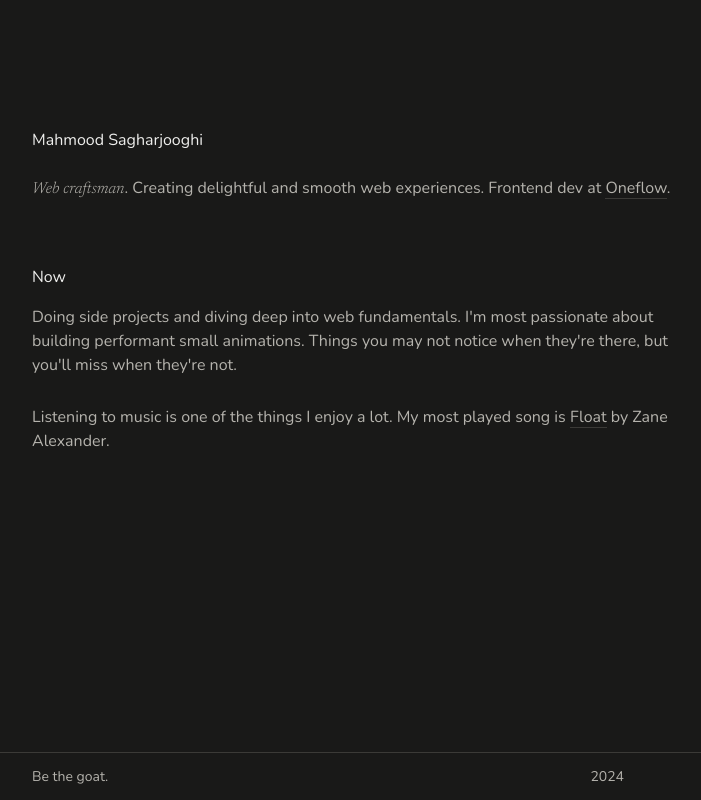
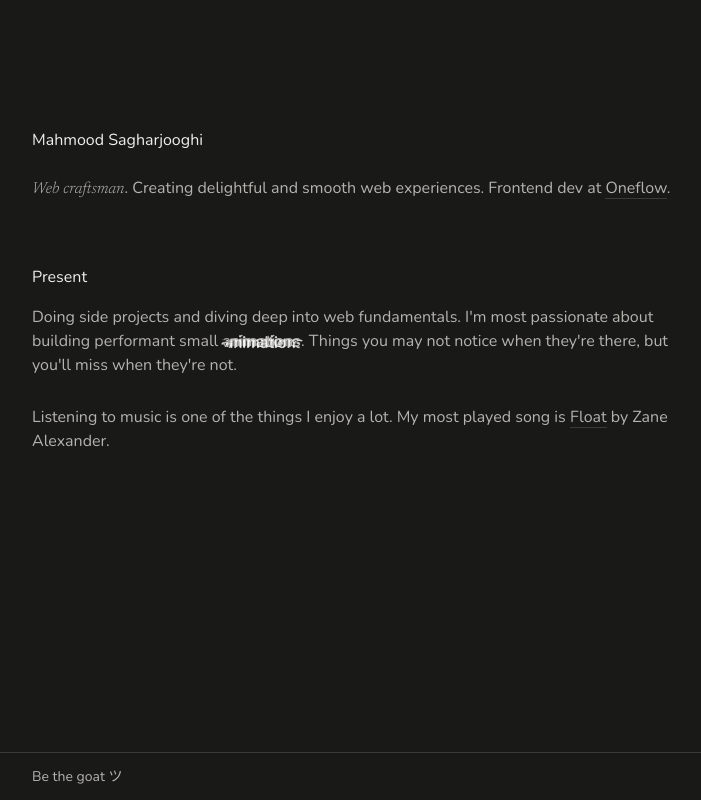
Before and after one commit to mahmood-saghrajooghi/personal-website, a Next.js app: page / in a window 1280 px wide. Shown: the whole page, without its empty margins (312-1013 px from the left). Built offline with nearby package versions, Linux system fonts and the light colour scheme.

Commit message:
fix glitch styles + add blur-in animations

```diff
--- /dev/null
+++ b/components/glitch/glitch.module.scss
@@ -0,0 +1,380 @@
+
+.glitch {
+  position: relative;
+}
+
+.glitchMain {
+  opacity: 0;
+}
+
+.glitchAnimation {
+  position: absolute;
+  animation: paths 5s step-end infinite;
+  z-index: -1;
+}
+
+.glitchAnimation::before,
+.glitchAnimation::after {
+  position: absolute;
+  width: 110%;
+  z-index: -1;
+}
+
+.glitchAnimation::before {
+  top: 2px;
+  left: 3px;
+  color: #e0287d;
+  content: attr(data-text);
+  animation: paths 6s step-end infinite, opacity 6s step-end infinite,
+    font 8s step-end infinite, movement 10s step-end infinite;
+}
+
+.glitchAnimation::after {
+  top: 1px;
+  left: -2px;
+  color: #1bc7fb;
+  content: attr(data-text);
+  animation: paths 6s step-end infinite, opacity 6s step-end infinite,
+    font 7s step-end infinite, movement 8s step-end infinite;
+}
+
+@keyframes font {
+  0% {
+    font-weight: 100;
+    color: #1bc7fb;
+  }
+
+  20% {
+    font-weight: 500;
+    color: #fff;
+  }
+
+  50% {
+    font-weight: 300;
+    color: #e0287d;
+  }
+
+  60% {
+    font-weight: 700;
+    color: #fff;
+  }
+
+  90% {
+    font-weight: 500;
+    color: #e0287d;
+  }
+}
+
+@keyframes paths {
+  0% {
+    clip-path: polygon(
+      0% 43%,
+      83% 43%,
+      83% 22%,
+      23% 22%,
+      23% 24%,
+      91% 24%,
+      91% 26%,
+      18% 26%,
+      18% 83%,
+      29% 83%,
+      29% 17%,
+      41% 17%,
+      41% 39%,
+      18% 39%,
+      18% 82%,
+      54% 82%,
+      54% 88%,
+      19% 88%,
+      19% 4%,
+      39% 4%,
+      39% 14%,
+      76% 14%,
+      76% 52%,
+      23% 52%,
+      23% 35%,
+      19% 35%,
+      19% 8%,
+      36% 8%,
+      36% 31%,
+      73% 31%,
+      73% 16%,
+      1% 16%,
+      1% 56%,
+      50% 56%,
+      50% 8%
+    );
+  }
+
+  5% {
+    clip-path: polygon(
+      0% 29%,
+      44% 29%,
+      44% 83%,
+      94% 83%,
+      94% 56%,
+      11% 56%,
+      11% 64%,
+      94% 64%,
+      94% 70%,
+      88% 70%,
+      88% 32%,
+      18% 32%,
+      18% 96%,
+      10% 96%,
+      10% 62%,
+      9% 62%,
+      9% 84%,
+      68% 84%,
+      68% 50%,
+      52% 50%,
+      52% 55%,
+      35% 55%,
+      35% 87%,
+      25% 87%,
+      25% 39%,
+      15% 39%,
+      15% 88%,
+      52% 88%
+    );
+  }
+
+  30% {
+    clip-path: polygon(
+      0% 53%,
+      93% 53%,
+      93% 62%,
+      68% 62%,
+      68% 37%,
+      97% 37%,
+      97% 89%,
+      13% 89%,
+      13% 45%,
+      51% 45%,
+      51% 88%,
+      17% 88%,
+      17% 54%,
+      81% 54%,
+      81% 75%,
+      79% 75%,
+      79% 76%,
+      38% 76%,
+      38% 28%,
+      61% 28%,
+      61% 12%,
+      55% 12%,
+      55% 62%,
+      68% 62%,
+      68% 51%,
+      0% 51%,
+      0% 92%,
+      63% 92%,
+      63% 4%,
+      65% 4%
+    );
+  }
+
+  45% {
+    clip-path: polygon(
+      0% 33%,
+      2% 33%,
+      2% 69%,
+      58% 69%,
+      58% 94%,
+      55% 94%,
+      55% 25%,
+      33% 25%,
+      33% 85%,
+      16% 85%,
+      16% 19%,
+      5% 19%,
+      5% 20%,
+      79% 20%,
+      79% 96%,
+      93% 96%,
+      93% 50%,
+      5% 50%,
+      5% 74%,
+      55% 74%,
+      55% 57%,
+      96% 57%,
+      96% 59%,
+      87% 59%,
+      87% 65%,
+      82% 65%,
+      82% 39%,
+      63% 39%,
+      63% 92%,
+      4% 92%,
+      4% 36%,
+      24% 36%,
+      24% 70%,
+      1% 70%,
+      1% 43%,
+      15% 43%,
+      15% 28%,
+      23% 28%,
+      23% 71%,
+      90% 71%,
+      90% 86%,
+      97% 86%,
+      97% 1%,
+      60% 1%,
+      60% 67%,
+      71% 67%,
+      71% 91%,
+      17% 91%,
+      17% 14%,
+      39% 14%,
+      39% 30%,
+      58% 30%,
+      58% 11%,
+      52% 11%,
+      52% 83%,
+      68% 83%
+    );
+  }
+
+  76% {
+    clip-path: polygon(
+      0% 26%,
+      15% 26%,
+      15% 73%,
+      72% 73%,
+      72% 70%,
+      77% 70%,
+      77% 75%,
+      8% 75%,
+      8% 42%,
+      4% 42%,
+      4% 61%,
+      17% 61%,
+      17% 12%,
+      26% 12%,
+      26% 63%,
+      73% 63%,
+      73% 43%,
+      90% 43%,
+      90% 67%,
+      50% 67%,
+      50% 41%,
+      42% 41%,
+      42% 46%,
+      50% 46%,
+      50% 84%,
+      96% 84%,
+      96% 78%,
+      49% 78%,
+      49% 25%,
+      63% 25%,
+      63% 14%
+    );
+  }
+
+  90% {
+    clip-path: polygon(
+      0% 41%,
+      13% 41%,
+      13% 6%,
+      87% 6%,
+      87% 93%,
+      10% 93%,
+      10% 13%,
+      89% 13%,
+      89% 6%,
+      3% 6%,
+      3% 8%,
+      16% 8%,
+      16% 79%,
+      0% 79%,
+      0% 99%,
+      92% 99%,
+      92% 90%,
+      5% 90%,
+      5% 60%,
+      0% 60%,
+      0% 48%,
+      89% 48%,
+      89% 13%,
+      80% 13%,
+      80% 43%,
+      95% 43%,
+      95% 19%,
+      80% 19%,
+      80% 85%,
+      38% 85%,
+      38% 62%
+    );
+  }
+
+  1%,
+  7%,
+  33%,
+  47%,
+  78%,
+  93% {
+    clip-path: none;
+  }
+}
+
+@keyframes movement {
+  0% {
+    top: 0px;
+    left: -5px;
+  }
+
+  15% {
+    top: 2px;
+    left: 2px;
+  }
+
+  60% {
+    top: 1px;
+    left: -2px;
+  }
+
+  75% {
+    top: -1px;
+    left: 5px;
+  }
+
+  100% {
+    top: 2px;
+    left: 1px;
+  }
+}
+
+@keyframes opacity {
+  0% {
+    opacity: 0.1;
+  }
+
+  5% {
+    opacity: 0.7;
+  }
+
+  30% {
+    opacity: 0.4;
+  }
+
+  45% {
+    opacity: 0.6;
+  }
+
+  76% {
+    opacity: 0.4;
+  }
+
+  90% {
+    opacity: 0.8;
+  }
+
+  1%,
+  7%,
+  33%,
+  47%,
+  78%,
+  93% {
+    opacity: 0;
+  }
+}
--- a/components/glitch/glitch.tsx
+++ b/components/glitch/glitch.tsx
@@ -1,32 +1,36 @@
-import { forwardRef, useEffect, useRef, useState } from 'react';
+import { forwardRef, MouseEventHandler, useEffect, useState } from 'react';
 import Cursor from './cursor';
+import styles from './glitch.module.scss'
 
 type Props = {
   children: string;
+  handleMouseEnter: MouseEventHandler<HTMLSpanElement>;
+  handleMouseLeave: MouseEventHandler<HTMLSpanElement>;
+  customCursorVisible: boolean;
 }
 
-const Glitch = forwardRef<HTMLSpanElement, Props>(function ({ children }, ref) {
-  const [customCursorVisible, setCustomCursorVisible] = useState(false);
-
-  const handleMouseEnter = () => {
-    setCustomCursorVisible(true);
-  }
-
-  const handleMouseLeave = () => {
-    setCustomCursorVisible(false);
-  }
+function Glitch ({
+  children,
+  handleMouseEnter,
+  handleMouseLeave,
+  customCursorVisible
+}: Props) {
 
   return (
-    <>
-      <Cursor visible={customCursorVisible} />
+    <span
+      className={`${styles.glitch} cursor-default inline-block${customCursorVisible ? ' !cursor-none' : ''}`}
+    >
       <span
-        className={`glitch cursor-default inline-block${customCursorVisible ? ' !cursor-none' : ''}`}
+        className={styles.glitchAnimation}
         data-text={children}
+      >{children}</span>
+      <span
+        className={styles.glitchMain}
+        aria-hidden="true"
         onMouseEnter={handleMouseEnter}
         onMouseLeave={handleMouseLeave}
-        ref={ref}
       >{children}</span>
-    </>
+    </span>
   )
-});
+};
 export default Glitch;
--- a/components/layout/layout.tsx
+++ b/components/layout/layout.tsx
@@ -4,10 +4,9 @@ export default function Layout ({ children }) {
       <main>
         {children}
       </main>
-      <footer>
-        <div className='flex justify-between items-center text-sm mx-auto h-full max-w-[640px] color-sub'>
-          <div>Be the goat.</div>
-          <div>2024</div>
+      <footer style={{ '--index': 6 }} data-blur-in-animation>
+        <div className='flex justify-between items-center text-sm mx-auto h-full color-sub'>
+          <div>Be the goat ツ</div>
         </div>
       </footer>
     </>
--- a/pages/index.tsx
+++ b/pages/index.tsx
@@ -1,21 +1,33 @@
+import { useRef, useState } from 'react';
+
 import Layout from '../components/layout/layout';
 import Glitch from '../components/glitch/glitch';
-import Card from '../components/card/card';
-import { useRef } from 'react';
+import Cursor from '../components/glitch/cursor';
 
 const IndexPage = () => {
-  const glitchRef = useRef(null);
+  const [customCursorVisible, setCustomCursorVisible] = useState(false);
+
+  const handleMouseEnter = () => {
+    console.log('mouse enter');
+
+    setCustomCursorVisible(true);
+  }
+
+  const handleMouseLeave = () => {
+    setCustomCursorVisible(false);
+  }
+
   return (
     <Layout>
+      <Cursor visible={customCursorVisible} />
       <div className='main-grid'>
-        <div className='left-col pt-[195px] hidden md:block'>
-          <Card>
-            Hover over the glitching text ;D
-          </Card>
+        <div className='left-col hidden md:block'>
         </div>
         <article>
-          <h1 className='mb-6 color-text'>Mahmood Sagharjooghi</h1>
-          <p className='mb-16 color-sub'>
+          <h1 className='mb-6 color-text' style={{ '--index': 1 }} data-blur-in-animation>
+            Mahmood Sagharjooghi
+          </h1>
+          <p className='mb-16 color-sub' style={{ '--index': 2 }} data-blur-in-animation>
             <i>Web craftsman</i>. Creating delightful and smooth web experiences.
             Frontend dev at{' '}
             <a
@@ -27,14 +39,20 @@ const IndexPage = () => {
             </a>
             .
           </p>
-          <h2 className='mb-4 color-text'>Now</h2>
-          <p className='mb-7 color-sub'>
+          <h2 className='mb-4 color-text' style={{ '--index': 3 }} data-blur-in-animation>
+            Present
+          </h2>
+          <p className='mb-7 color-sub' style={{ '--index': 4 }} data-blur-in-animation>
             Doing side projects and diving deep into web fundamentals. I'm most passionate about
-            building performant small <Glitch ref={glitchRef}>animations</Glitch>
+            building performant small <Glitch
+            handleMouseEnter={handleMouseEnter}
+            handleMouseLeave={handleMouseLeave}
+            customCursorVisible={customCursorVisible}
+            >animations</Glitch>
             . Things you may not notice
             when they're there, but you'll miss when they're not.
           </p>
-          <p className='mb-16 color-sub'>
+          <p className='mb-16 color-sub' style={{ '--index': 5 }} data-blur-in-animation>
             Listening to music is one of the things I enjoy a lot. My most
             played song is{' '}
             <a
```
